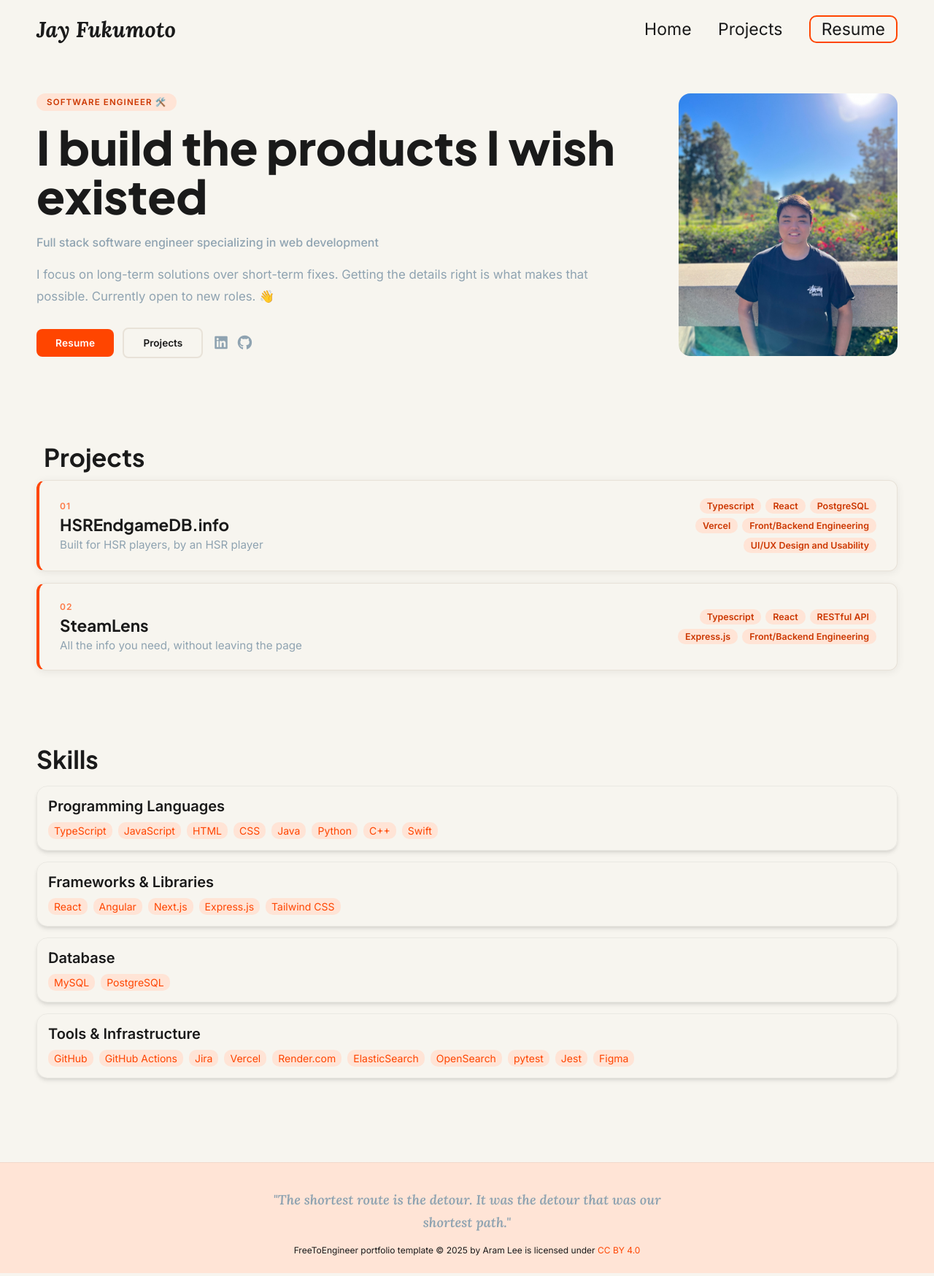
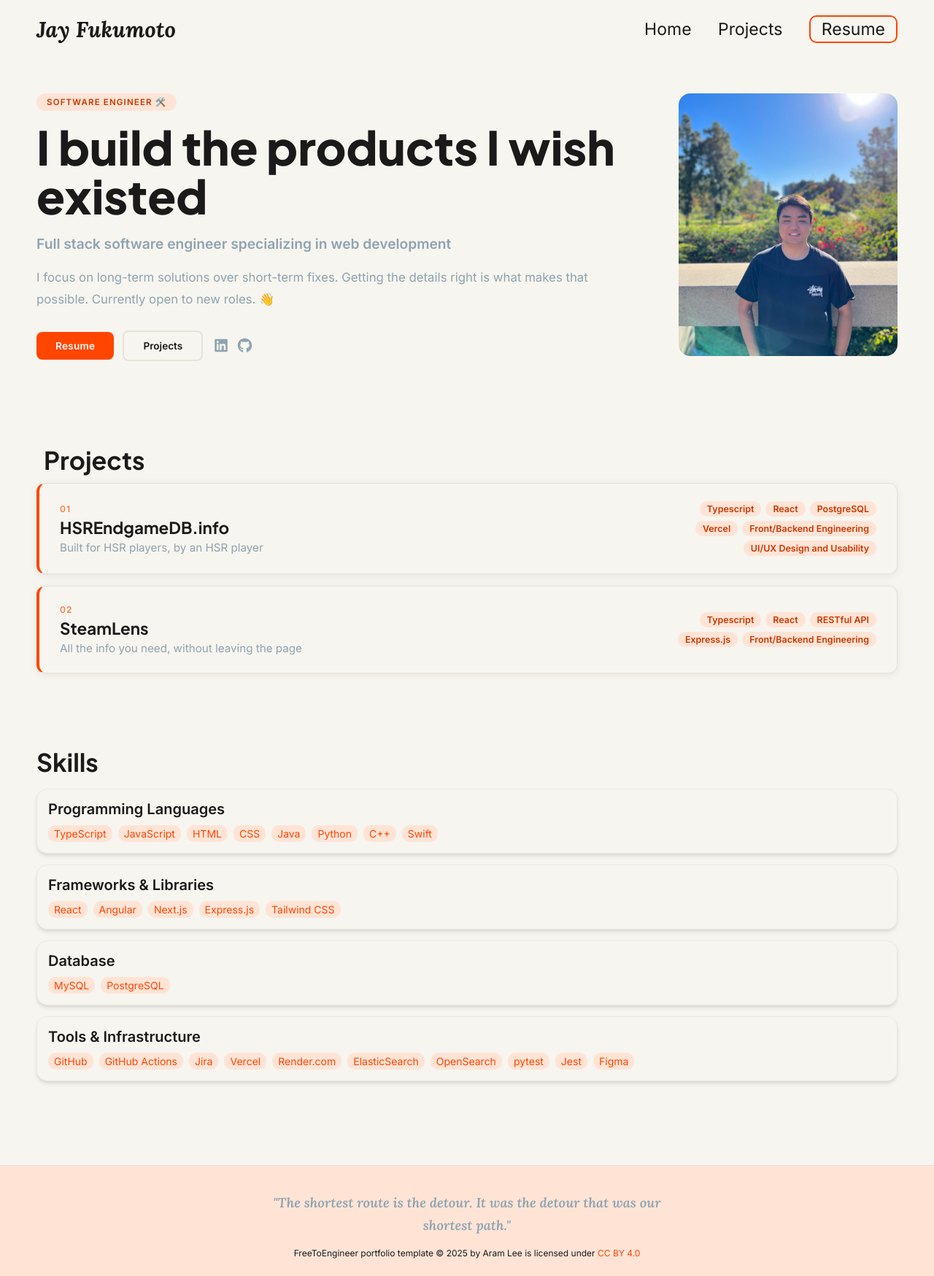
Before and after one commit to jayfuku/jayfuku.github.io, a Jekyll site: the page built from index.html, in a window 1280 px wide. Shown: the whole page at 73% size. Built offline with Jekyll 4.4.1, drawn with Linux system fonts in a browser that asks for light colours.

Commit message:
Increase hero role subtitle size and weight

```diff
--- a/css/styles.css
+++ b/css/styles.css
@@ -204,8 +204,8 @@ nav .mobile-nav {
 
 .hero-role {
     font-family: 'Inter', sans-serif;
-    font-size: 1rem;
-    font-weight: 500;
+    font-size: 1.2rem;
+    font-weight: 600;
     color: var(--muted-color);
     margin: 0 0 20px 0;
 }
```
